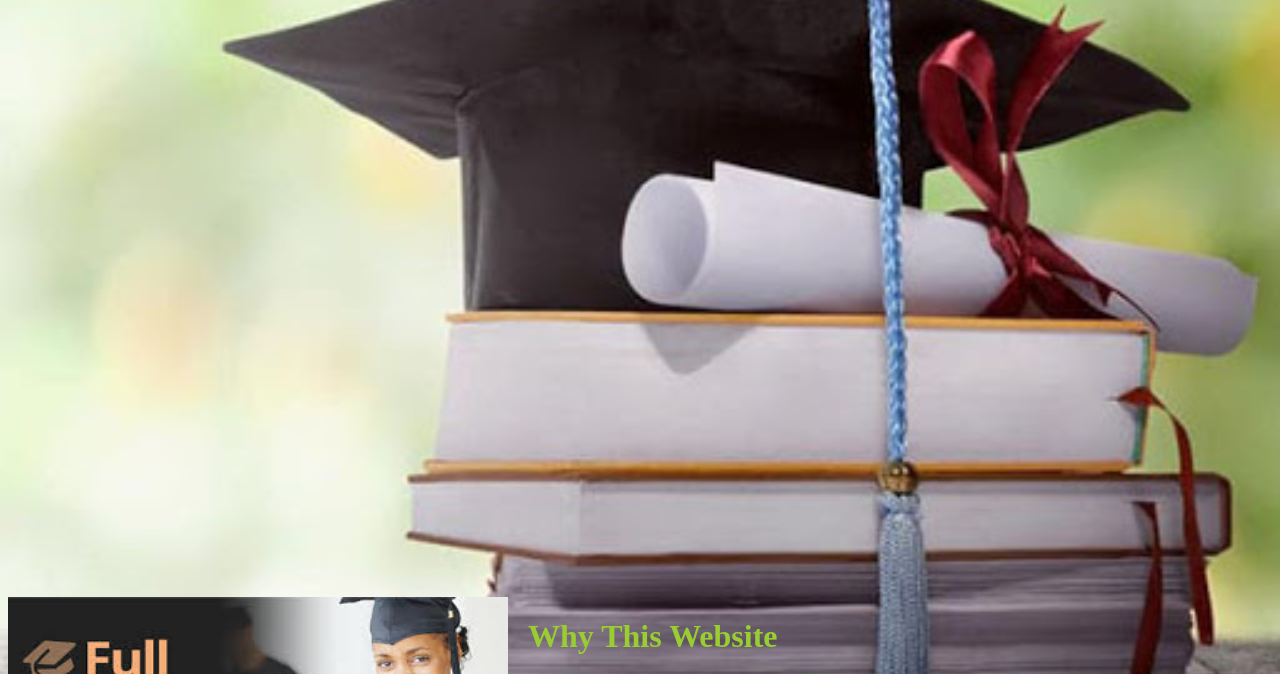
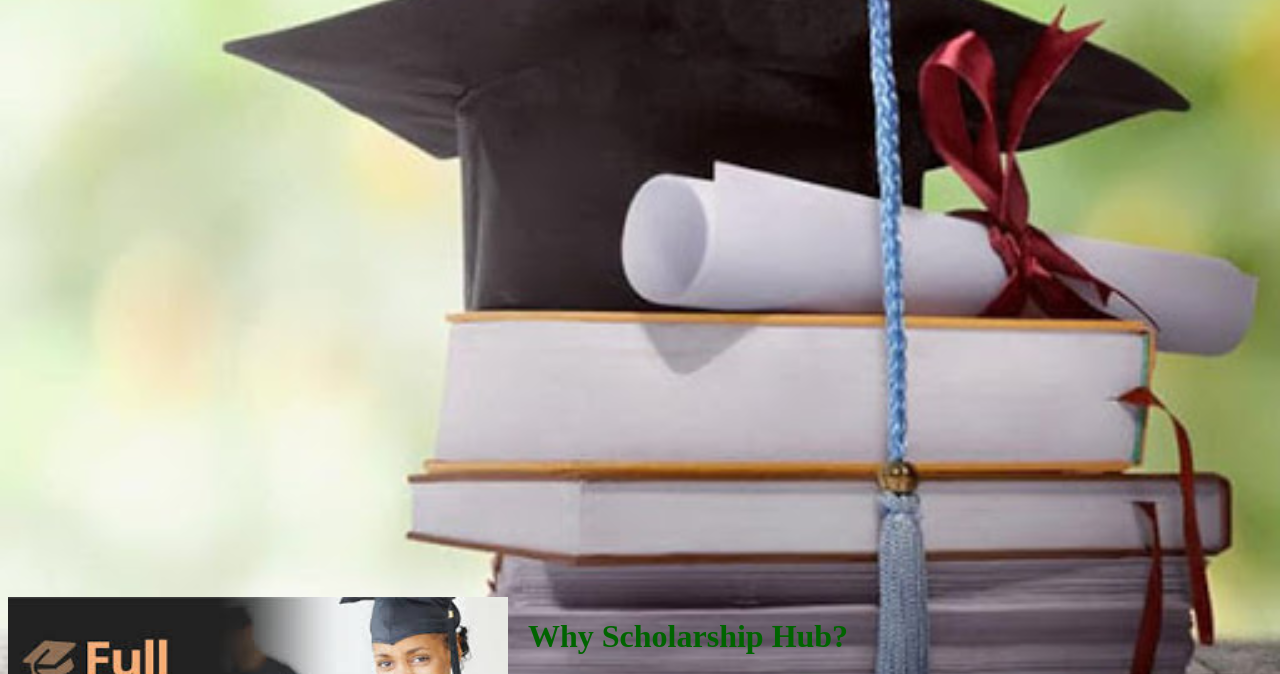
Before and after one commit to FREDRICK-01/SCHOLARSHIP-HUB, a plain HTML site: page index.html in a window 1280 px wide. Shown: the part 91-765 px from the top of the page. Drawn offline with Linux system fonts and the light colour scheme.

Commit message:
format the scholarship-details

```diff
--- a/index.css
+++ b/index.css
@@ -72,6 +72,7 @@ p {
 #scholarship-details {
     display: flex;
     margin-top: 600px;
+    color: black;
 }
 P{
     display: block;
@@ -84,7 +85,7 @@ P{
     padding-left: 20px;
 }
 h1 {
-    color: yellowgreen;
+    color: darkgreen;
     align-items: center;
 }
  footer{
--- a/index.html
+++ b/index.html
@@ -26,11 +26,12 @@
     </div>
     <div id="container">
     <div id="scholarship-details">
+       <p><a href=" https://giphy.com/stickers/proven-sols-transparent-scholarship-mycompany-ge7v68gRmCJk7H4fRk"></a>
         <div id="scholarship-image">
             <img src="./assets/home-assets/full scholarship image.jpeg" height="90%" width="500">
         </div>
         <div id="scholarship-text">
-                <h1>Why This Website</h1>
+                <h1>Why Scholarship Hub?</h1>
                 <P>This Scholarship Hub Website will link students who qualified to graduate from highschool with excellent grades and haven't got a chance to join higher learning institutions.
                 Scholarships provide an opportunity for people to earn an education.
                 Lack of assistance from an outside source may lead to students having trouble paying for the degree.
```
